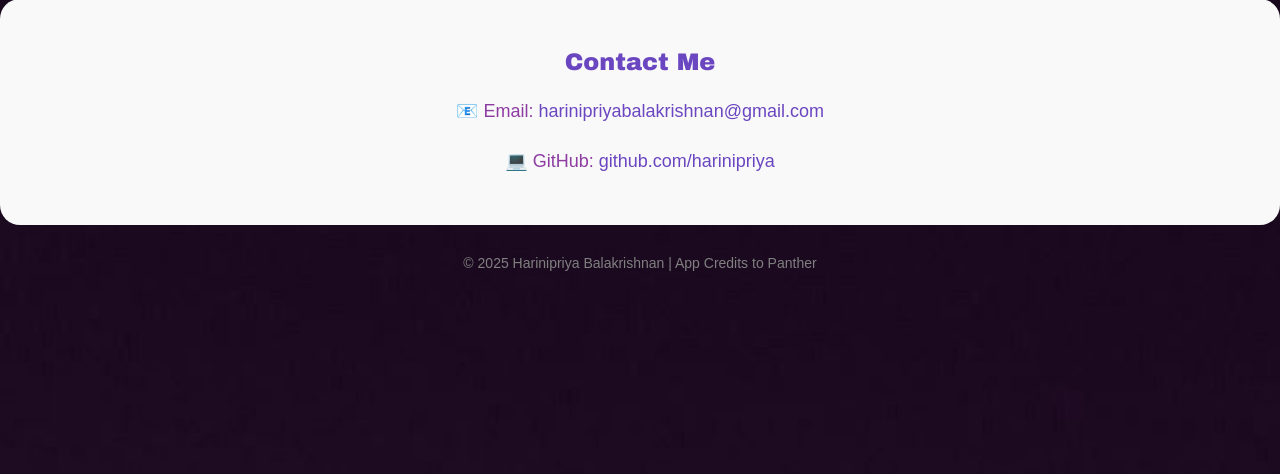
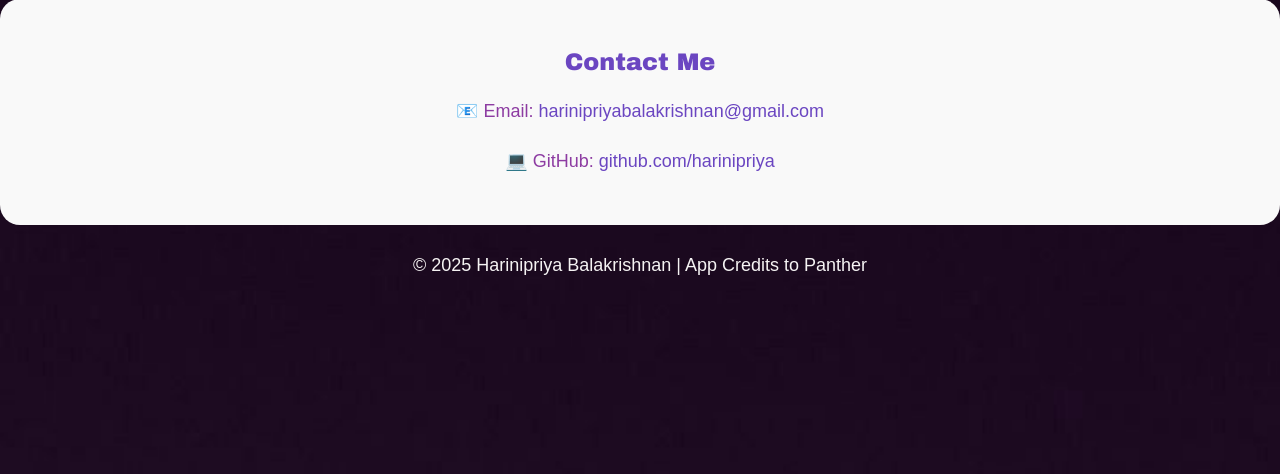
Before and after one commit to Harinipriyabalakrishnan/bts_song_site, a Flask app: template templates/index.html in a window 1280 px wide. Shown: the part 208-682 px from the top of the page. Run offline with Flask 3, Linux system fonts and the light colour scheme; the template is opened without the code that fills it, so the values that code supplies are empty.

Commit message:
Added credits line for Panther

```diff
--- a/templates/index.html
+++ b/templates/index.html
@@ -40,6 +40,6 @@
     </p>
   </div>
 </section>
-<p style="text-align: center; font-size: 14px; color: gray; margin-top: 30px;">
+<p style="text-align: center; font-size: 18px; color: rgb(245, 243, 243); margin-top: 30px;">
   © 2025 Harinipriya Balakrishnan | App Credits to Panther
 </p>
```
